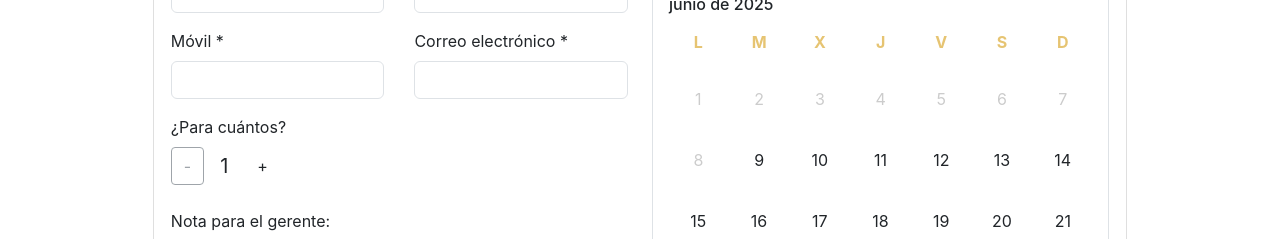
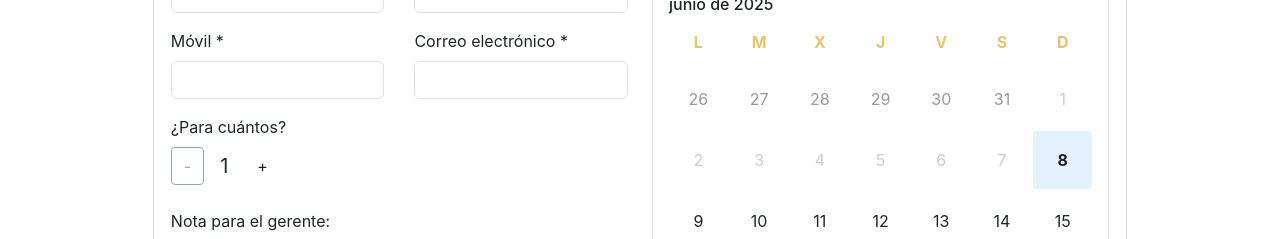
Before and after one commit to BegoH-Dev/PFG, a React (Create React App) app in the folder frontend/: page /Reservas in a window 1280 px wide. Shown: the part 501-740 px from the top of the page. Built offline with nearby package versions, Linux system fonts and the light colour scheme.

Commit message:
Reserva (final)

```diff
--- a/frontend/src/pages/Reservas.jsx
+++ b/frontend/src/pages/Reservas.jsx
@@ -49,28 +49,34 @@ const Reservas = () => {
     const calendar = [];
     const firstDay = new Date(year, month, 1);
     const lastDay = new Date(year, month + 1, 0);
+    // eslint-disable-next-line no-unused-vars
     const totalDays = lastDay.getDate();
-  const today = new Date();
 
     // Ajustar para que el calendario tenga 6 semanas (42 días)
+    const firstDayOfWeek = firstDay.getDay();
+    const daysToSubtract = firstDayOfWeek === 0 ? 6 : firstDayOfWeek - 1;
     const startDate = new Date(firstDay);
-  startDate.setDate(firstDay.getDate() - firstDay.getDay());
+    startDate.setDate(firstDay.getDate() - daysToSubtract);
+
+    const todayMidnight = new Date();
+    todayMidnight.setHours(0, 0, 0, 0);
 
     for (let i = 0; i < 42; i++) {
       const currentDay = new Date(startDate);
       currentDay.setDate(startDate.getDate() + i);
+      currentDay.setHours(0, 0, 0, 0);
 
       const isCurrentMonth = currentDay.getMonth() === month;
-    const isPast = currentDay < today;
-    const isToday = currentDay.toDateString() === today.toDateString();
+      const isPast = currentDay < todayMidnight;
+      const isToday = currentDay.getTime() === todayMidnight.getTime();
 
       calendar.push({
         date: currentDay.getDate(),
         isCurrentMonth,
         isPast,
         isToday,
-      fullDate: currentDay.toISOString().split('T')[0], // "YYYY-MM-DD"
-      dayOfWeek: currentDay.getDay() // 0 = domingo, 1 = lunes, etc.
+        fullDate: currentDay.toISOString().split('T')[0],
+        dayOfWeek: currentDay.getDay()
       });
     }
 
@@ -169,20 +175,22 @@ const handleSubmitReservation = async () => {
     setSubmitError('');
 
 try {
-      // Preparar los datos para enviar
       const userData = JSON.parse(localStorage.getItem('userData'));
       console.log('Usuario ID que envío:', userData ? userData.id : null);
 
       const usuario_id = userData ? userData.id : null;
-      const fecha_hora = new Date(`${selectedDate}T${selectedTime}`).toISOString();
+
       if (!usuario_id) {
         setSubmitError('Debes iniciar sesión para hacer una reserva');
         setIsSubmitting(false);
         return;
       }
 
+      // Crear fecha y hora en local para evitar desfases
+      const fecha_hora = `${selectedDate}T${selectedTime}`;
+
       const reservaPayload = {
-        usuario_id: userData ? userData.id : null,
+        usuario_id,
         fecha_hora,
         num_comensales: selectedGuests,
         estado: 'pendiente',
@@ -204,11 +212,11 @@ const handleSubmitReservation = async () => {
         const text = await response.text();
         throw new Error(`Error del servidor: ${text}`);
       }
+
       const result = await response.json();
       console.log("RESPUESTA DEL BACKEND:", result);
 
       if (response.ok && result.success) {
-        // Reserva creada exitosamente
         alert(`¡Reserva confirmada con éxito!
 
       Detalles:
@@ -219,7 +227,6 @@ const handleSubmitReservation = async () => {
 
         Te contactaremos pronto para confirmar los detalles.`);
 
-        // Guardar la reserva en el historial local
         const historialReservas = JSON.parse(localStorage.getItem('historialReservas') || '[]');
         historialReservas.push({
           id: result.data.reserva._id,
@@ -266,7 +273,7 @@ const handleSubmitReservation = async () => {
 
   const today = new Date();
   const year = today.getFullYear();
-  const month = today.getMonth(); // 0 = enero
+  const month = today.getMonth();
   const calendar = generateCalendar(year, month);
 
   return (
```
Lines whose indentation alone changed are shown as unchanged.
